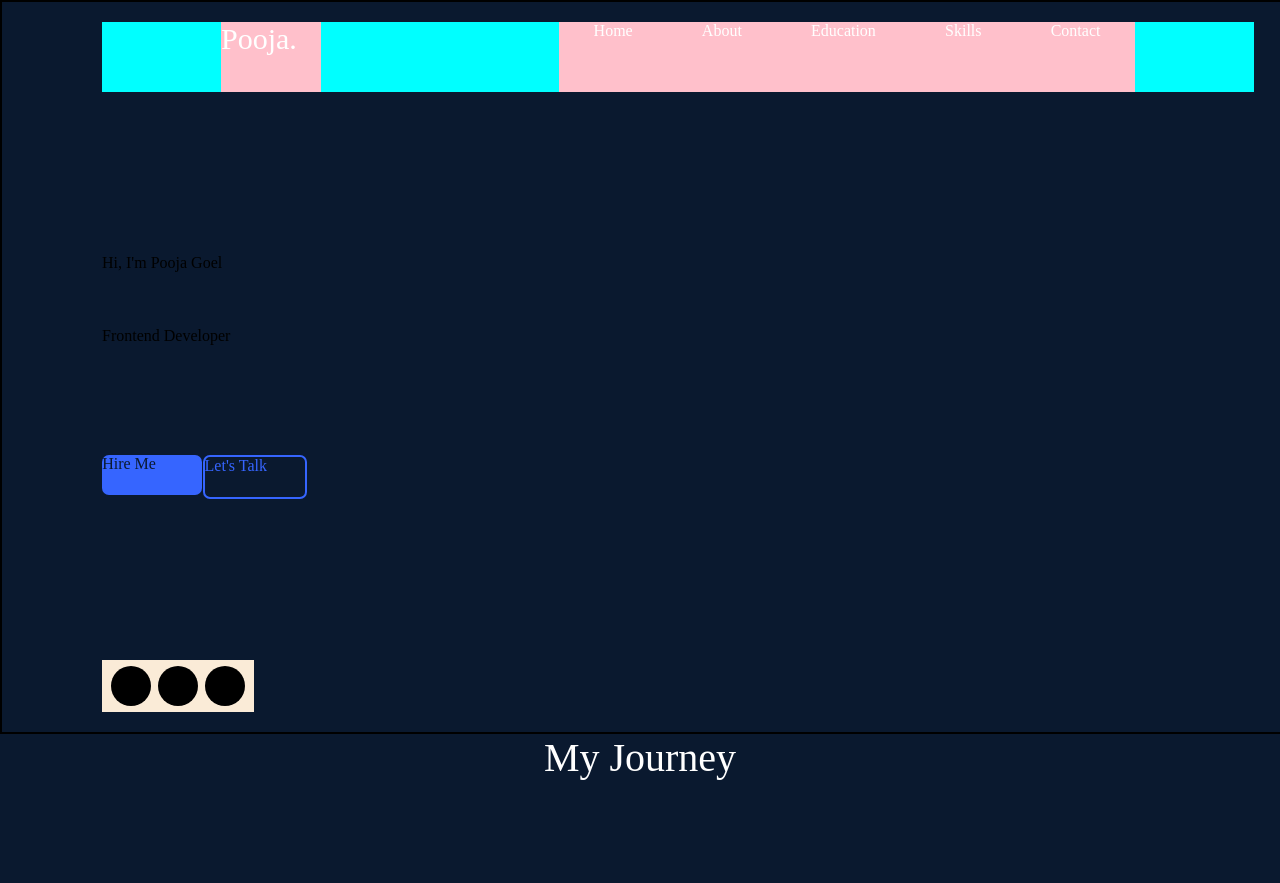
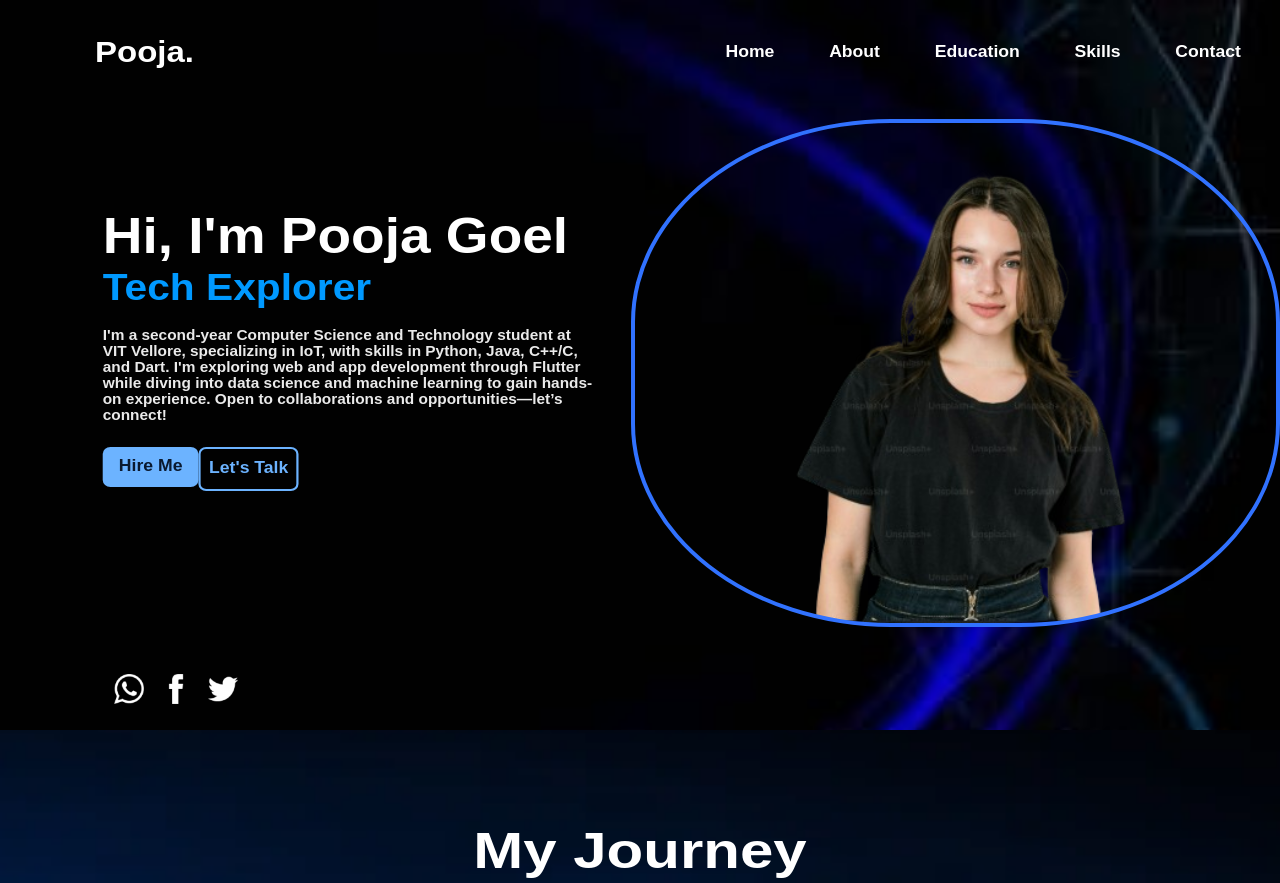
Before and after one commit to Pooja-Goel07/Portfolio, a plain HTML site: page index.html in a window 1280 px wide. Shown: the top 883 px of the page. Drawn offline with Linux system fonts and the light colour scheme.

Commit message:
Updated Home Page

```diff
--- a/index.html
+++ b/index.html
@@ -11,32 +11,35 @@
         <div class="home1">
             <div class="logo">Pooja.</div>
             <div class="right-nav">
-                <div>Home</div>
-                <div>About</div>
-                <div>Education</div>
-                <div>Skills</div>
-                <div>Contact</div>
+                <div id="nav-content">Home</div>
+                <div id="nav-content">About</div>
+                <div id="nav-content">Education</div>
+                <div id="nav-content">Skills</div>
+                <div id="nav-content">Contact</div>
             </div>
         </div>
-        <div class="home2">
-            <div>Hi, I'm Pooja Goel</div>
-            <div>Frontend Developer</div>
-            <div></div>
+        <div class="home2-main">
+            <div class="home2" style="margin-top: 80px;">
+            <div id="my-name">Hi, I'm Pooja Goel</div>
+            <div id="front-dev">Tech Explorer </div>
+            <div id="about-me">I'm a second-year Computer Science and Technology student at VIT Vellore, specializing in IoT, with skills in Python, Java, C++/C, and Dart. I'm exploring web and app development through Flutter while diving into data science and machine learning to gain hands-on experience. Open to collaborations and opportunities—let’s connect!</div>
             <div class="hire-box">
                 <div id="hire">Hire Me</div>
                 <div id="talk">Let's Talk</div>
             </div>
         </div>
+        <div class="girl"></div>
 
+        </div>
         <div class="home3">
-            <div class="icon"></div>
-            <div class="icon"></div>
-            <div class="icon"></div>
+            <div class="icon" style="background-image: url(whatsapp-48\ \(1\).ico);"></div>
+            <div class="icon" style="background-image: url(facebook-48\ \(1\).ico);"></div>
+            <div class="icon" style="background-image: url(twitter-48\ \(1\).ico);"></div>
         </div>
     </div>
 
     <div class="my-journey-page">
-        <div class="journey-heading">My Journey</div>
+        <div class="journey-box"><div class="journey-heading">My Journey</div></div>
         <div class="main-journey">
             <div class="edu">
                 <div id="edu-in"></div>
--- a/style.css
+++ b/style.css
@@ -3,14 +3,28 @@
     padding: 0;
 }
 body {
-    overflow-x: hidden; /* Prevents horizontal scrolling */
+    overflow-x: hidden;
+}
+::-webkit-scrollbar {
+    display: none;
+}
+
+/* For Firefox */
+html {
+    scrollbar-width: none;
+}
+
+/* For Edge and IE */
+body {
+    -ms-overflow-style: none;
 }
 
 .home{
     height: 690px;
     width: 100% ;
-    background-color: #0a192f;
-    border: solid black 2px;
+    background-image: url(WhatsApp\ Image\ 2025-03-27\ at\ 23.14.59_b3d3e2b4.jpg);
+    background-size: cover;
+
     display: flex;
     flex-direction: column;
     justify-content: space-between;
@@ -20,37 +34,76 @@ body {
 }
 
 .home1{
+    margin-top: 7px;
     width: 90%;
-    height: 70px;
-    background-color: aqua;
+    height: 50px;
     color: white;
     display: flex;
     flex-direction: row;
-    justify-content: space-around;
+    justify-content:space-between;
+    align-items: center;
     margin-left: 100px;
 }
+#nav-content:hover{
+    color: #6CB3FF;
+}
 .logo{
+    font-family: 'Poppins', sans-serif;
+    font-weight: 600;
+    transform: scaleX(1.1);
     width: 100px;
-    background-color: pink;
     color: white;
     font-size: 30px;
 }
 .right-nav{
     display: flex;
+    margin-right: 10px;
     flex-direction: row;
     justify-content: space-around;
-    background-color: pink;
-    width: 50%;
+    width: 45%;
+    font-family: 'Poppins', sans-serif;
+    font-weight: 600;
+    transform: scaleX(1.1);
+}
+.home2-main{
+    display: flex;flex-direction: row;
+}
+.girl{
+    background-image: url(Screenshot_2025-03-27_230805-removebg-preview.png);
+    background-size: cover;
+    width: 700px;
+    height: 500px;
+    border-radius: 40%;
+    border: solid 4px rgb(49, 114, 255);
+    margin-left: 60px;
 }
 .home2{
     display: flex;
     flex-direction: column;
-    justify-content: space-around;
-    width: 40%;
+    justify-content: center;
+    width: 38%;
     height: 300px;
-    margin-left: 100px;
+    margin-left: 125px;
+    font-family: 'Poppins', sans-serif;
+    font-weight: 600;
+    transform: scaleX(1.1);
 }
-
+#my-name{
+    height: 60px;
+    font-size: 50px;
+    color: white;
+}
+#front-dev{
+    height: 50px;
+    color: #0099ff;
+    font-size: 37px;
+}
+#about-me{
+    margin-top: 10px;
+    height: 120px;
+    font-size: 14px;
+    color: rgb(234, 234, 234);
+}
 .hire-box{
     display: flex;
     flex-direction: row;
@@ -58,49 +111,64 @@ body {
     width: 40%;
 }
 #talk{
-    border: solid rgb(54, 101, 255) 2px;
-    color: rgb(54, 101, 255);
+    padding-top: 10px;
+    text-align: center;
+    border:#6CB3FF solid 2px;
+    color:#6CB3FF;
     width: 100px;
-    height: 40px;
+    height: 30px;
     border-radius: 7px;
 }
 #hire{
-
+    padding-top: 10px;
+    text-align: center;
     width: 100px;
-    height: 40px;
+    height: 30px;
     border-radius: 7px;
     color: #0a192f;
-    background-color: rgb(54, 101, 255);
+    background-color:#6CB3FF;
 }
 .home3{
     display: flex;
     flex-direction: row;
     justify-content: space-around;
-    background-color: antiquewhite;
     width: 140px;
     padding: 6px;
     margin-left: 100px;
 }
 .icon{
-    width: 40px;
-    height: 40px;
-    border-radius: 50px;
-    background-color: black;
+    width: 30px;
+    height: 30px;
+
+    background-size: cover;
+
 
 }
 .my-journey-page{
     width: 100%;
     height: 728px;
-    background-color: #0a192f;
+    background-image: url(image2.png);
+    background-size: cover;
     display: flex;
     flex-direction: column;
     justify-content: space-between;
 }
 .journey-heading{
 
-    font-size: 40px;
+    font-size: 50px;
     color: white;
     text-align: center;
+    font-family: 'Poppins', sans-serif;
+    font-weight: 600;
+    transform: scaleX(1.2);
+
+}
+.journey-box{
+    height: 150px;
+    display: flex;
+    flex-direction: row;
+    align-items: end;
+    justify-content: center;
 }
 .main-journey{
     display: flex;
@@ -148,7 +216,8 @@ body {
 .contact-page{
     width: 100%;
     height: 728px;
-    background-color: #0a192f;
+    background-image: url(image1.png);
+    background-size: cover;
     display: flex;
     flex-direction: column;
     justify-content: center;
@@ -162,7 +231,7 @@ body {
 }
 .contact-box{
 
-    width: 260px;
+    width: 280px;
     display: flex;
     flex-direction: row;
     justify-content: space-around;
@@ -172,11 +241,11 @@ body {
 }
 .contact{
     color: white;
-    font-size: 42px;
+    font-size: 50px;
 }
 .me{
     color:#258eff;
-    font-size: 42px;
+    font-size: 50px;
 }
 .input-main-box{
     height: 400px;
@@ -200,10 +269,10 @@ body {
     justify-content: center;
     margin: 5px;
 }
+
 input{
-
     height: 50px;
-    width: 40%;
+    width: 390px;
     background-color: transparent;
     border: none;
     color: white;
@@ -214,8 +283,14 @@ input::placeholder, textarea::placeholder { color: white; }
     border: #6CB3FF solid 2px;
     height: 50px;
     width: 40%;
+    border-radius: 5px;
+}
+#input:hover{
+    background-color: rgb(81, 133, 255);
 }
 .message-box{
+    border-radius: 5px;
+    margin-top: 5px;
     height: 260px;
     width: 100%;
 
@@ -255,8 +330,9 @@ button{
     text-align: center;
     padding: 10px;
     height: 40px;
-    width: 130px;
+    width: 110px;
     border: #6CB3FF solid 2px;
-    font-family:'Lucida Sans', 'Lucida Sans Regular', 'Lucida Grande', 'Lucida Sans Unicode', Geneva, Verdana, sans-serif;
+    font-family: 'Poppins', sans-serif;
     font-weight: 600;
+    transform: scaleX(1.2);
 }
```
Also changed, not shown: Screenshot_2025-03-27_230805-removebg-preview.png (added), WhatsApp Image 2025-03-27 at 23.14.59_b3d3e2b4.jpg (added), facebook-48 (1).ico (added), image1.png (added), image2.png (added), twitter-48 (1).ico (added), whatsapp-48 (1).ico (added).
